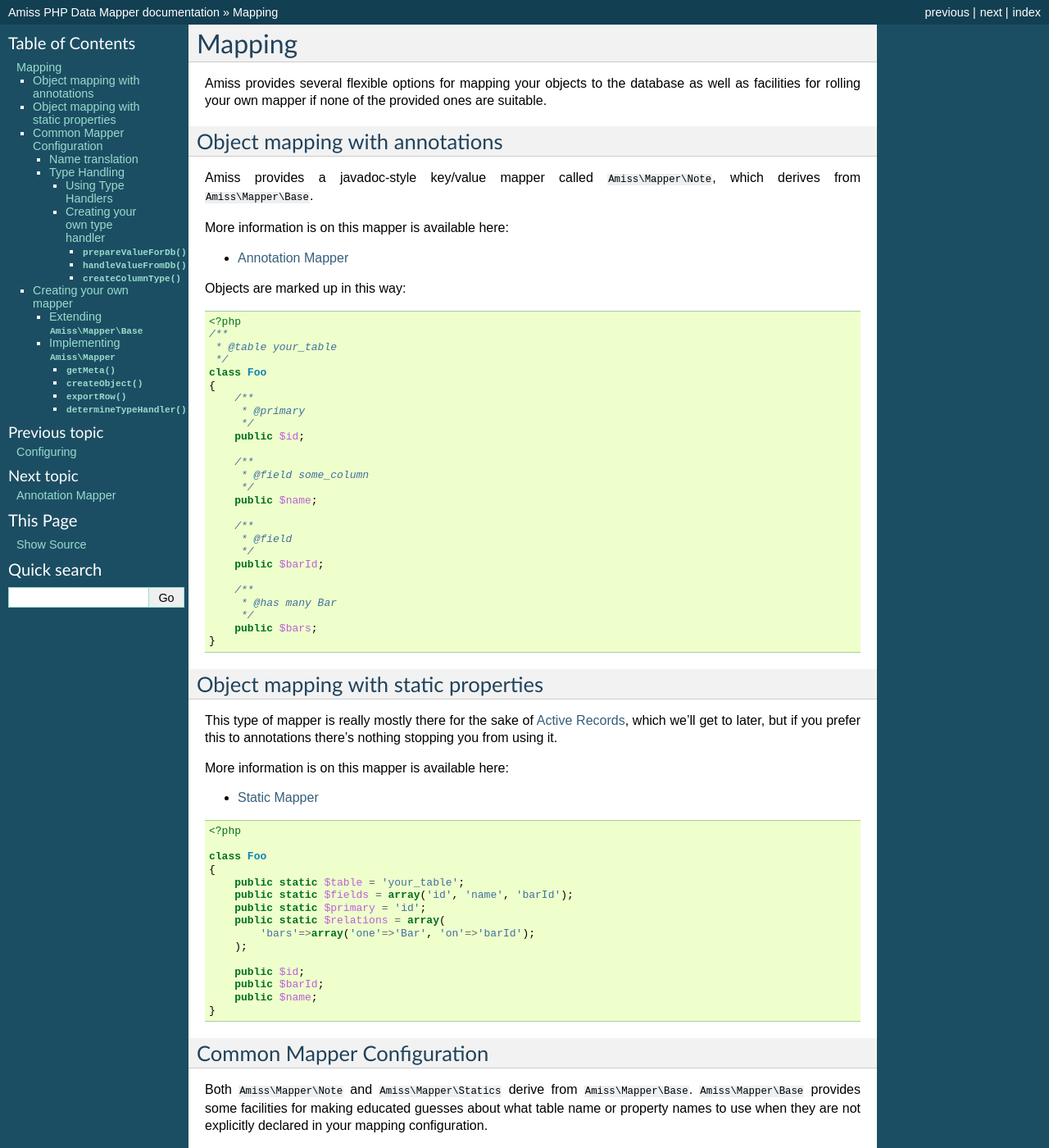
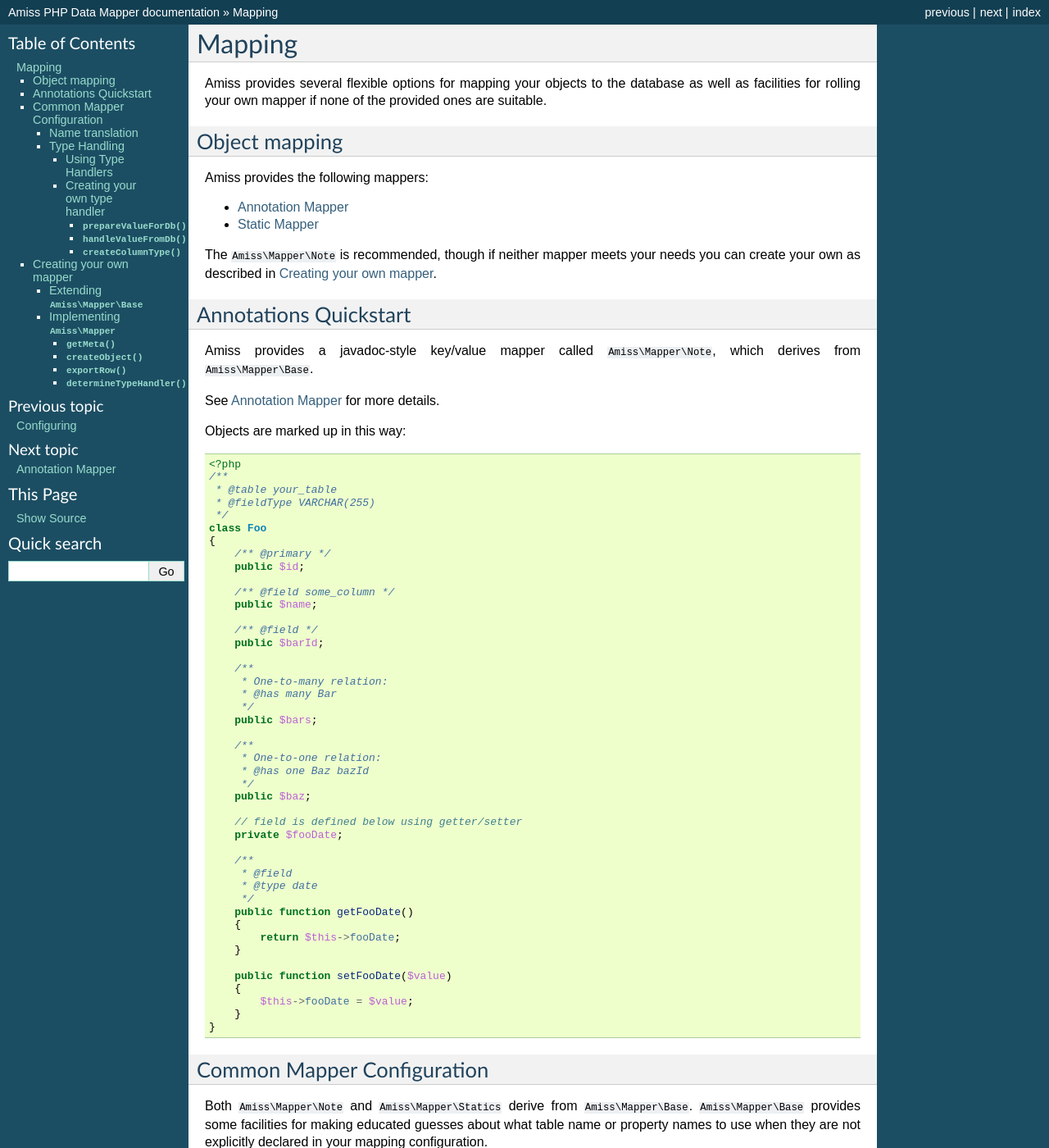
Before and after one commit to shabbyrobe/amiss, a Sphinx documentation site: the page built from doc/mapping.rst, in a window 1280 px wide and 1400 px high. Shown: the whole window at 82% size. Built offline with Sphinx 7.4.7, drawn with Linux system fonts in a browser that asks for light colours; some of the changed text lies outside the part shown.

Commit message:
tweaked mapping docs

```diff
--- a/doc/mapping.rst
+++ b/doc/mapping.rst
@@ -4,18 +4,27 @@ Mapping
 Amiss provides several flexible options for mapping your objects to the database as well as facilities for rolling your own mapper if none of the provided ones are suitable.
 
 
-Object mapping with annotations
--------------------------------
+Object mapping
+--------------
 
-Amiss provides a javadoc-style key/value mapper called ``Amiss\Mapper\Note``, which derives from ``Amiss\Mapper\Base``.
-
-More information is on this mapper is available here:
+Amiss provides the following mappers:
 
 .. toctree::
     :maxdepth: 1
 
     mapper/annotation
+    mapper/statics
 
+
+The ``Amiss\Mapper\Note`` is recommended, though if neither mapper meets your needs you can create your own as described in :ref:`custom-mapping`.
+
+
+Annotations Quickstart
+----------------------
+
+Amiss provides a javadoc-style key/value mapper called ``Amiss\Mapper\Note``, which derives from ``Amiss\Mapper\Base``.
+
+See :doc:`mapper/annotation` for more details.
 
 Objects are marked up in this way:
 
@@ -24,60 +33,47 @@ Objects are marked up in this way:
     <?php
     /**
      * @table your_table
+     * @fieldType VARCHAR(255)
      */
     class Foo
     {
-        /**
-         * @primary
-         */
+        /** @primary */
         public $id;
 
+        /** @field some_column */
+        public $name;
+
+        /** @field */
+        public $barId;
+
         /**
-         * @field some_column
+         * One-to-many relation:
+         * @has many Bar
          */
-        public $name;
+        public $bars;
+
+        /**
+         * One-to-one relation:
+         * @has one Baz bazId
+         */
+        public $baz;
+
+        // field is defined below using getter/setter
+        private $fooDate;
 
         /**
          * @field
+         * @type date
          */
-        public $barId;
+        public function getFooDate()
+        {
+            return $this->fooDate;
+        }
 
-        /**
-         * @has many Bar
-         */
-        public $bars;
-    }
-
-
-Object mapping with static properties
--------------------------------------
-
-This type of mapper is really mostly there for the sake of :doc:`active`, which we'll get to later, but if you prefer this to annotations there's nothing stopping you from using it.
-
-More information is on this mapper is available here:
-
-.. toctree::
-    :maxdepth: 1
-
-    mapper/statics
-
-
-.. code-block:: php
-
-    <?php
-
-    class Foo
-    {
-        public static $table = 'your_table';
-        public static $fields = array('id', 'name', 'barId');
-        public static $primary = 'id';
-        public static $relations = array(
-            'bars'=>array('one'=>'Bar', 'on'=>'barId');
-        );
-
-        public $id;
-        public $barId;
-        public $name;
+        public function setFooDate($value)
+        {
+            $this->fooDate = $value;
+        }
     }
 
 
@@ -87,6 +83,8 @@ Common Mapper Configuration
 ---------------------------
 
 Both ``Amiss\Mapper\Note`` and ``Amiss\Mapper\Statics`` derive from ``Amiss\Mapper\Base``. ``Amiss\Mapper\Base`` provides some facilities for making educated guesses about what table name or property names to use when they are not explicitly declared in your mapping configuration.
+
+Anything that derives from ``Amiss\Mapper\Base`` can inherit this functionality.
 
 
 Name translation
```
Also changed, not shown: other parts of doc/mapping.rst (+2 -0 lines).
